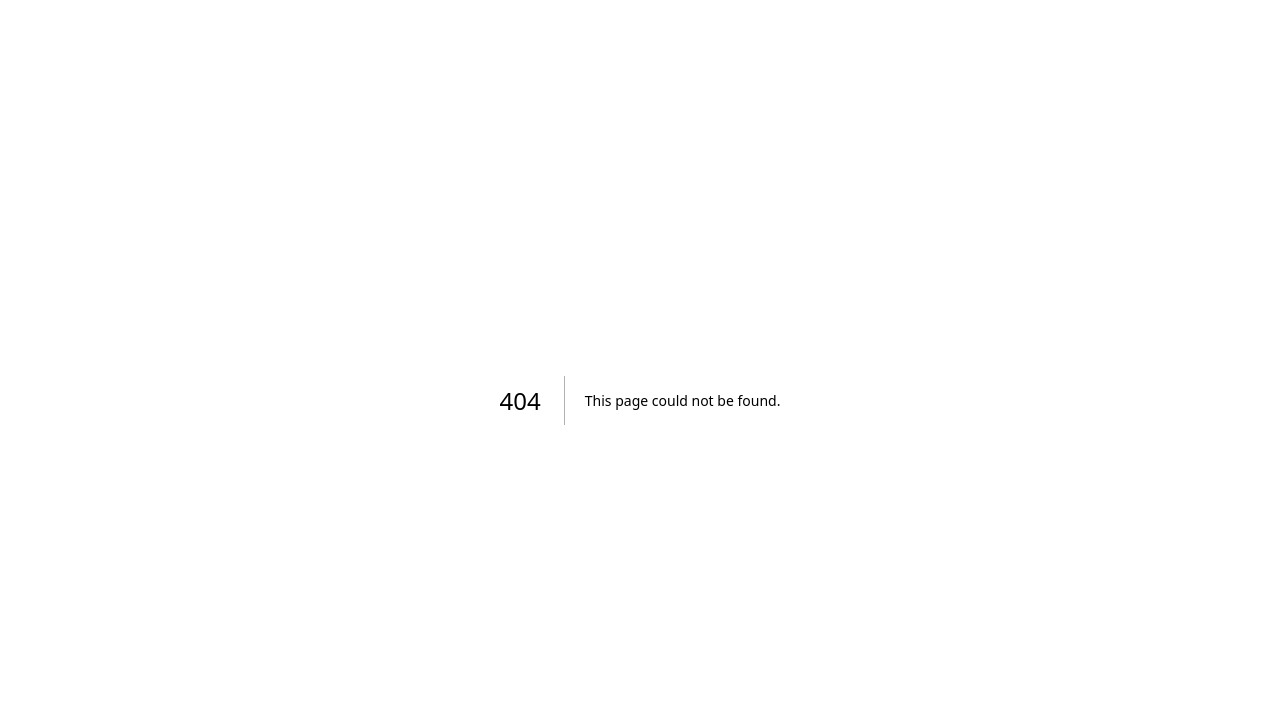
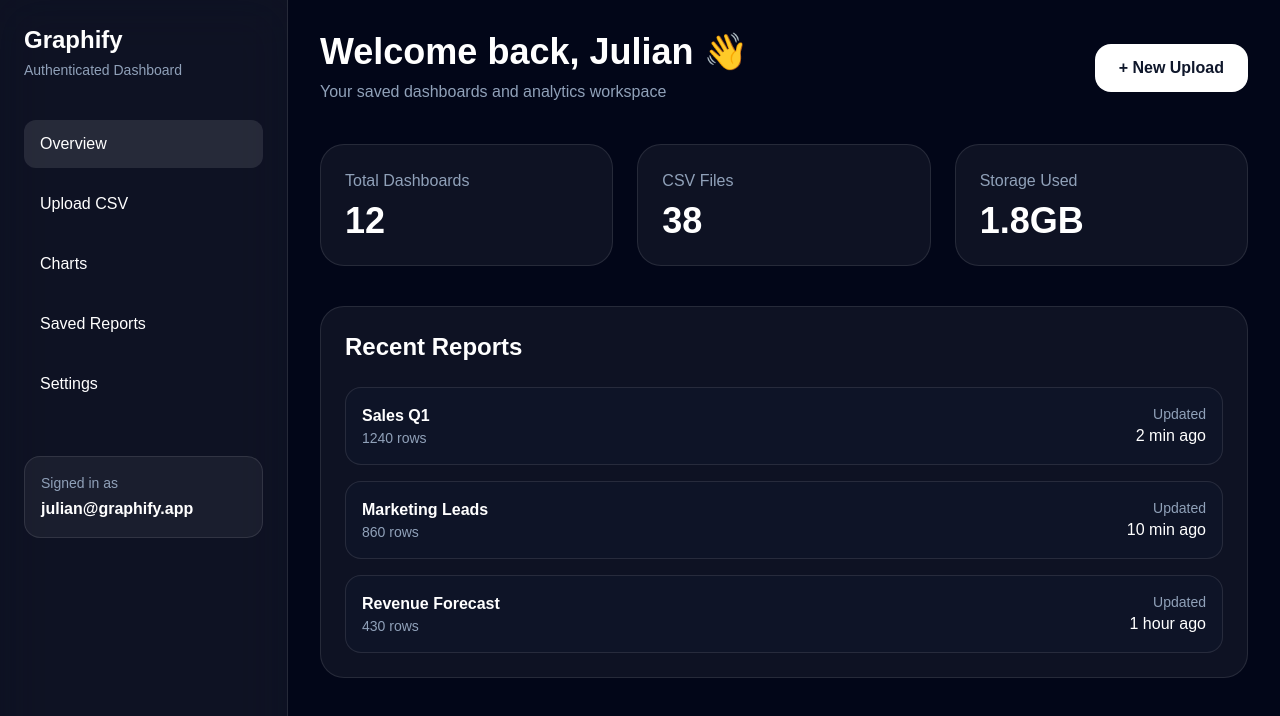
Before and after one commit to yellow269/graphify, a Next.js app: page /dashboard in a window 1280 px wide. Before the commit this address had no page. Shown: the top 716 px of the page. Built offline with nearby package versions, Linux system fonts and the light colour scheme.

Commit message:
add authenticated dashboard ui

```diff
--- /dev/null
+++ b/app/dashboard/page.tsx
@@ -0,0 +1,79 @@
+export default function DashboardPage() {
+  const reports = [
+    { name: 'Sales Q1', rows: 1240, updated: '2 min ago' },
+    { name: 'Marketing Leads', rows: 860, updated: '10 min ago' },
+    { name: 'Revenue Forecast', rows: 430, updated: '1 hour ago' },
+  ];
+
+  return (
+    <main className="min-h-screen bg-slate-950 text-white">
+      <div className="flex">
+        <aside className="w-72 min-h-screen border-r border-white/10 bg-white/5 backdrop-blur-xl p-6">
+          <h1 className="text-2xl font-bold">Graphify</h1>
+          <p className="text-sm text-slate-400 mt-1">Authenticated Dashboard</p>
+
+          <nav className="mt-10 space-y-3">
+            <a href="/dashboard" className="block rounded-xl bg-white/10 px-4 py-3">Overview</a>
+            <a href="/upload" className="block rounded-xl px-4 py-3 hover:bg-white/5">Upload CSV</a>
+            <a href="/charts" className="block rounded-xl px-4 py-3 hover:bg-white/5">Charts</a>
+            <a href="/reports" className="block rounded-xl px-4 py-3 hover:bg-white/5">Saved Reports</a>
+            <a href="/settings" className="block rounded-xl px-4 py-3 hover:bg-white/5">Settings</a>
+          </nav>
+
+          <div className="mt-12 rounded-2xl border border-white/10 bg-white/5 p-4">
+            <p className="text-sm text-slate-400">Signed in as</p>
+            <p className="font-semibold mt-1">julian@graphify.app</p>
+          </div>
+        </aside>
+
+        <section className="flex-1 p-8">
+          <div className="flex items-center justify-between">
+            <div>
+              <h2 className="text-4xl font-bold">Welcome back, Julian 👋</h2>
+              <p className="text-slate-400 mt-2">Your saved dashboards and analytics workspace</p>
+            </div>
+            <a href="/upload" className="rounded-2xl bg-white text-slate-900 px-6 py-3 font-semibold">
+              + New Upload
+            </a>
+          </div>
+
+          <div className="grid md:grid-cols-3 gap-6 mt-10">
+            <div className="rounded-3xl border border-white/10 bg-white/5 p-6">
+              <p className="text-slate-400">Total Dashboards</p>
+              <p className="text-4xl font-bold mt-2">12</p>
+            </div>
+            <div className="rounded-3xl border border-white/10 bg-white/5 p-6">
+              <p className="text-slate-400">CSV Files</p>
+              <p className="text-4xl font-bold mt-2">38</p>
+            </div>
+            <div className="rounded-3xl border border-white/10 bg-white/5 p-6">
+              <p className="text-slate-400">Storage Used</p>
+              <p className="text-4xl font-bold mt-2">1.8GB</p>
+            </div>
+          </div>
+
+          <div className="mt-10 rounded-3xl border border-white/10 bg-white/5 p-6">
+            <h3 className="text-2xl font-semibold mb-6">Recent Reports</h3>
+            <div className="space-y-4">
+              {reports.map((report) => (
+                <div
+                  key={report.name}
+                  className="flex items-center justify-between rounded-2xl border border-white/10 bg-slate-900/60 p-4"
+                >
+                  <div>
+                    <p className="font-semibold">{report.name}</p>
+                    <p className="text-sm text-slate-400">{report.rows} rows</p>
+                  </div>
+                  <div className="text-right">
+                    <p className="text-sm text-slate-400">Updated</p>
+                    <p>{report.updated}</p>
+                  </div>
+                </div>
+              ))}
+            </div>
+          </div>
+        </section>
+      </div>
+    </main>
+  );
+}
```
